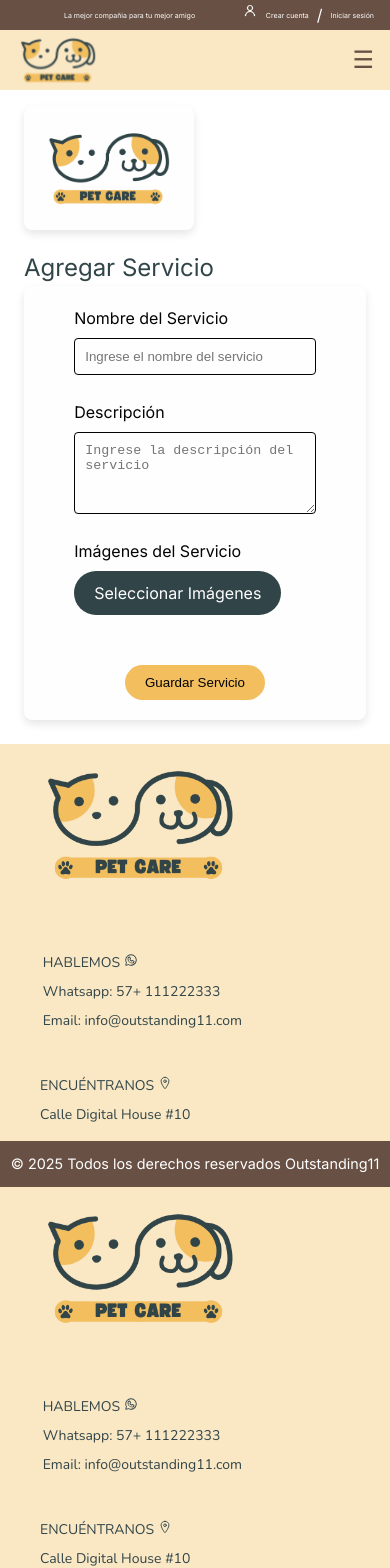
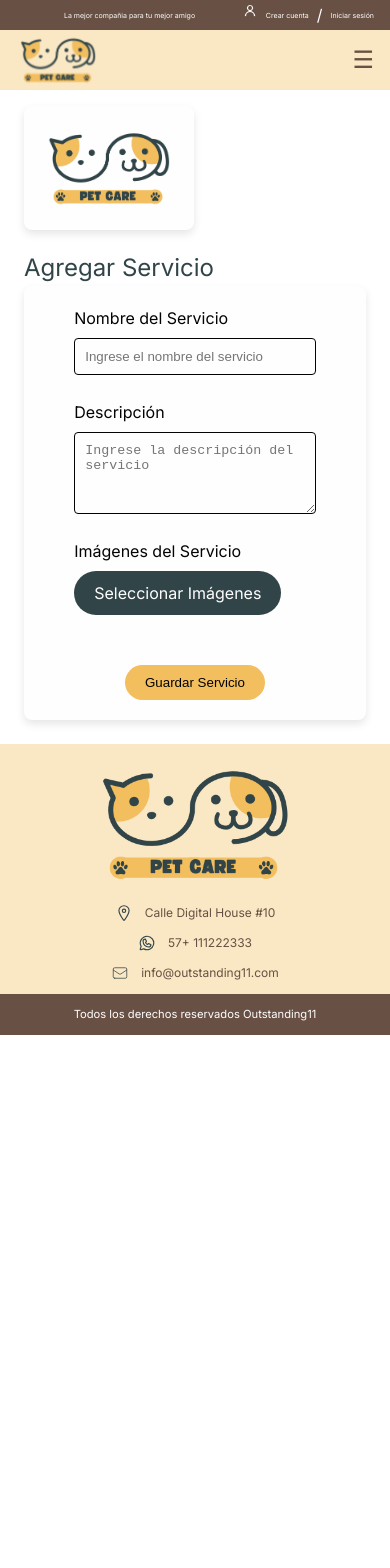
Before and after one commit to robertojvi/DigitalHouse-ProyectoIntegrador-Team1-PetCare, a React (Vite) app: page /administracion in a window 390 px wide. Shown: the top 1568 px of the page. After the commit the page ends 1035 px from the top, so only its background shows below. Built offline with nearby package versions, Linux system fonts and the light colour scheme.

Commit message:
mobile version

```diff
--- a/src/App.jsx
+++ b/src/App.jsx
@@ -46,7 +46,6 @@ function App() {
 			/>
 		</Route>
 	</Routes>
-	<Footer />
 </>
 	);
 }
--- a/src/components/Footer.jsx
+++ b/src/components/Footer.jsx
@@ -1,6 +1,7 @@
 import React from "react";
 import { PiWhatsappLogo } from "react-icons/pi";
 import { IoLocationOutline } from "react-icons/io5";
+import { HiOutlineMail } from "react-icons/hi";
 import "../styles/Footer.css";
 import petCareLogo from "../images/pet-care-logo-v2.png";
 
@@ -18,6 +19,8 @@ const Footer = () => {
           />
         </div>
         <div className="footer-info">
+          {/* Versión Desktop */}
+          <div className="desktop-only">
             <div className="contact-info">
               <h4>HABLEMOS <PiWhatsappLogo /></h4>
               <p>Whatsapp: 57+ 111222333</p>
@@ -28,9 +31,31 @@ const Footer = () => {
               <p>Calle Digital House #10</p>
             </div>
           </div>
+
+          {/* Versión Mobile */}
+          <div className="mobile-only">
+            <div className="mobile-info">
+              <p className="info-item">
+                <IoLocationOutline className="info-icon" />
+                Calle Digital House #10
+              </p>
+              <p className="info-item">
+                <PiWhatsappLogo className="info-icon" />
+                57+ 111222333
+              </p>
+              <p className="info-item">
+                <HiOutlineMail className="info-icon email-icon" />
+                info@outstanding11.com
+              </p>
+            </div>
+          </div>
+        </div>
       </div>
       <div className="footer-copyright">
-        <p>© {currentYear} Todos los derechos reservados Outstanding11</p>
+        <p>
+          <span className="desktop-only">© {currentYear} </span>
+          Todos los derechos reservados Outstanding11
+        </p>
       </div>
     </footer>
   );
--- a/src/styles/Footer.css
+++ b/src/styles/Footer.css
@@ -16,6 +16,7 @@
   justify-content: space-between;
   background-color: transparent;
   border-radius: 8px;
+  margin-bottom: 1rem;
 }
 
 .footer-logo-container {
@@ -77,7 +78,7 @@
 .footer-copyright p {
   margin: 0;
   color: #ffffff;
-  font-size: 0.9rem;
+  font-size: 0.8rem;
 }
 
 h4 {
@@ -98,18 +99,100 @@ h4 {
   font-weight: 400;
 }
 
+.info-item {
+  display: flex;
+  align-items: center;
+  gap: 0.5rem;
+}
+
+.info-icon {
+  font-size: 20px;
+  color: #314549;
+}
+
+/* Añadimos clase para mostrar/ocultar en mobile */
+.mobile-only {
+  display: none;
+}
+
 /* Estilos responsivos */
 @media (max-width: 768px) {
   .footer-main {
-    gap: 2rem;
+    flex-direction: column;
+    align-items: center;
+    gap: 1rem;
+    margin-bottom: 0.75rem;
+  }
+
+  .footer-logo-container {
+    width: 100%;
+    justify-content: center;
+    padding: 1rem 0 0 0;
   }
 
   .footer-info {
-    gap: 1.5rem;
+    width: 100%;
+    align-items: center;
+    gap: 1rem;
   }
 
-  .contact-info,
-  .location-info {
-    text-align: right;
+  .mobile-info {
+    display: flex;
+    flex-direction: column;
+    align-items: center;
+    gap: 0.75rem;
+  }
+
+  .info-item {
+    font-size: 12px;
+    gap: 0.75rem;
+  }
+
+  .info-icon {
+    font-size: 18px;
+  }
+
+  /* Estilo específico para el ícono del email */
+  .email-icon {
+    background-color: #fae7c4;
+    border-radius: 2px;
+  }
+
+  /* Estilo específico para el ícono del email */
+  .mobile-info .info-item:last-child .info-icon {
+    color: #314549; /* Volvemos al color original para el borde */
+    fill: #fae7c4; /* Color del fondo para el interior */
+    stroke: #314549; /* Color negro para el borde */
+    stroke-width: 1px; /* Grosor del borde */
+  }
+
+  /* Ocultamos los elementos con clase desktop-only */
+  .desktop-only {
+    display: none;
+  }
+
+  .mobile-only {
+    display: block;
+  }
+
+  .footer-copyright p {
+    font-size: 0.7rem;
   }
 }
+
+/* Ajustes adicionales para pantallas muy pequeñas */
+@media (max-width: 320px) {
+  .footer-logo {
+    width: 150px;
+  }
+
+  .footer-main {
+    padding: 0.5rem;
+    gap: 0.5rem;
+    margin-bottom: 0.5rem;
+  }
+
+  .footer-copyright p {
+    font-size: 0.6rem;
+  }
+}
```
Lines whose indentation alone changed are shown as unchanged.
